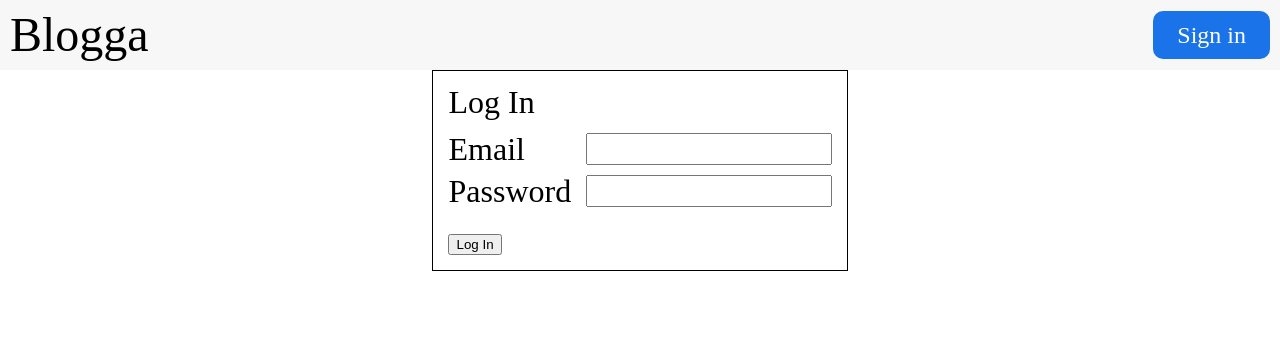
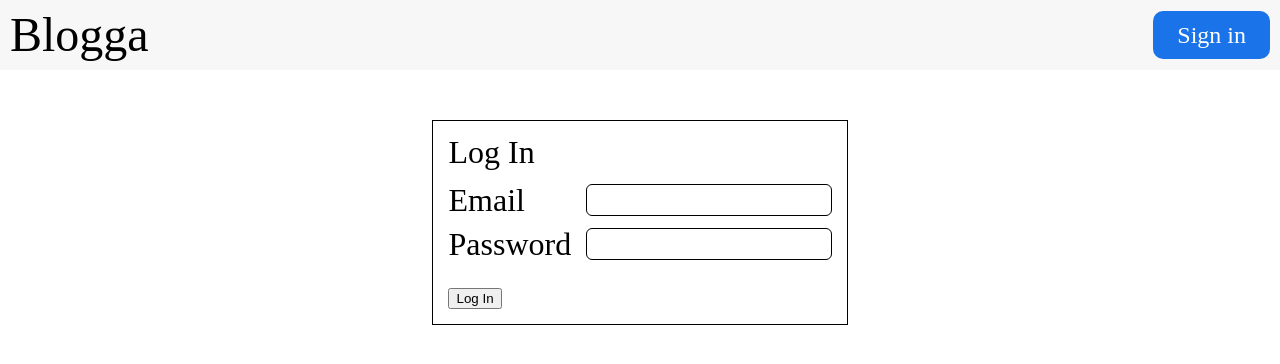
Before and after one commit to suzuhe481/blogga-frontend, a React (Vite) app: page /login in a window 1280 px wide. Shown: the top 364 px of the page. Built offline with nearby package versions, Linux system fonts and the light colour scheme.

Commit message:
Padding, font size changes

```diff
--- a/src/components/PageComponents/LoginForm/LoginForm.module.scss
+++ b/src/components/PageComponents/LoginForm/LoginForm.module.scss
@@ -6,7 +6,9 @@
 
   height: 60%;
 
-  font-size: 2rem;
+  margin-top: 50px;
+
+  font-size: 1.5rem;
 
   form {
     border: 1px solid black;
@@ -24,9 +26,21 @@
     display: grid;
     grid-template-columns: 1fr 2fr;
     gap: 15px;
+
+    padding: 1px 0;
+
+    input {
+      border-radius: 6px;
+      border: 1px solid black;
+
+      padding: 2px 8px;
+    }
   }
 }
 
 /* Stylings for desktops */
 @media screen and (min-width: 600px) {
+  .form-container {
+    font-size: 2rem;
+  }
 }
```
